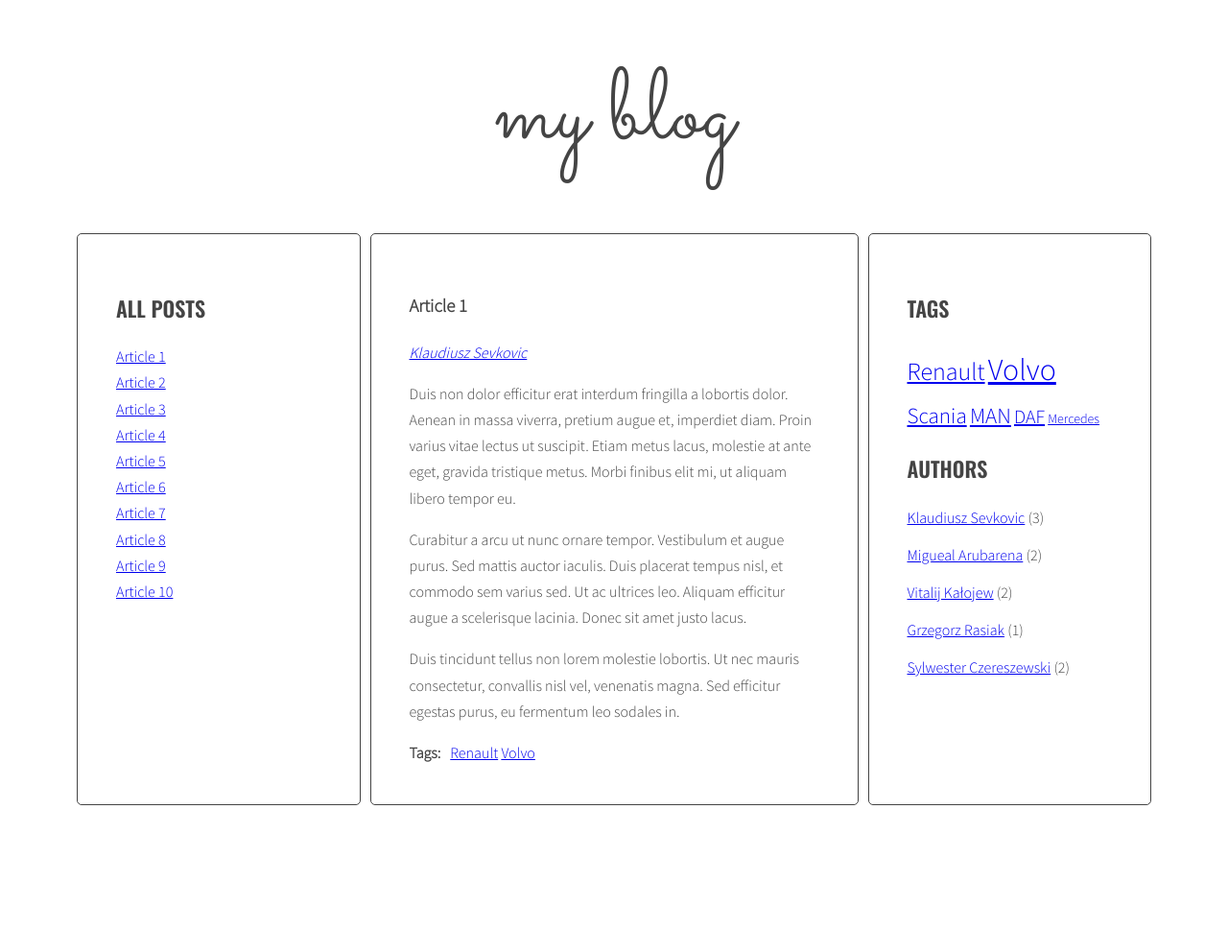
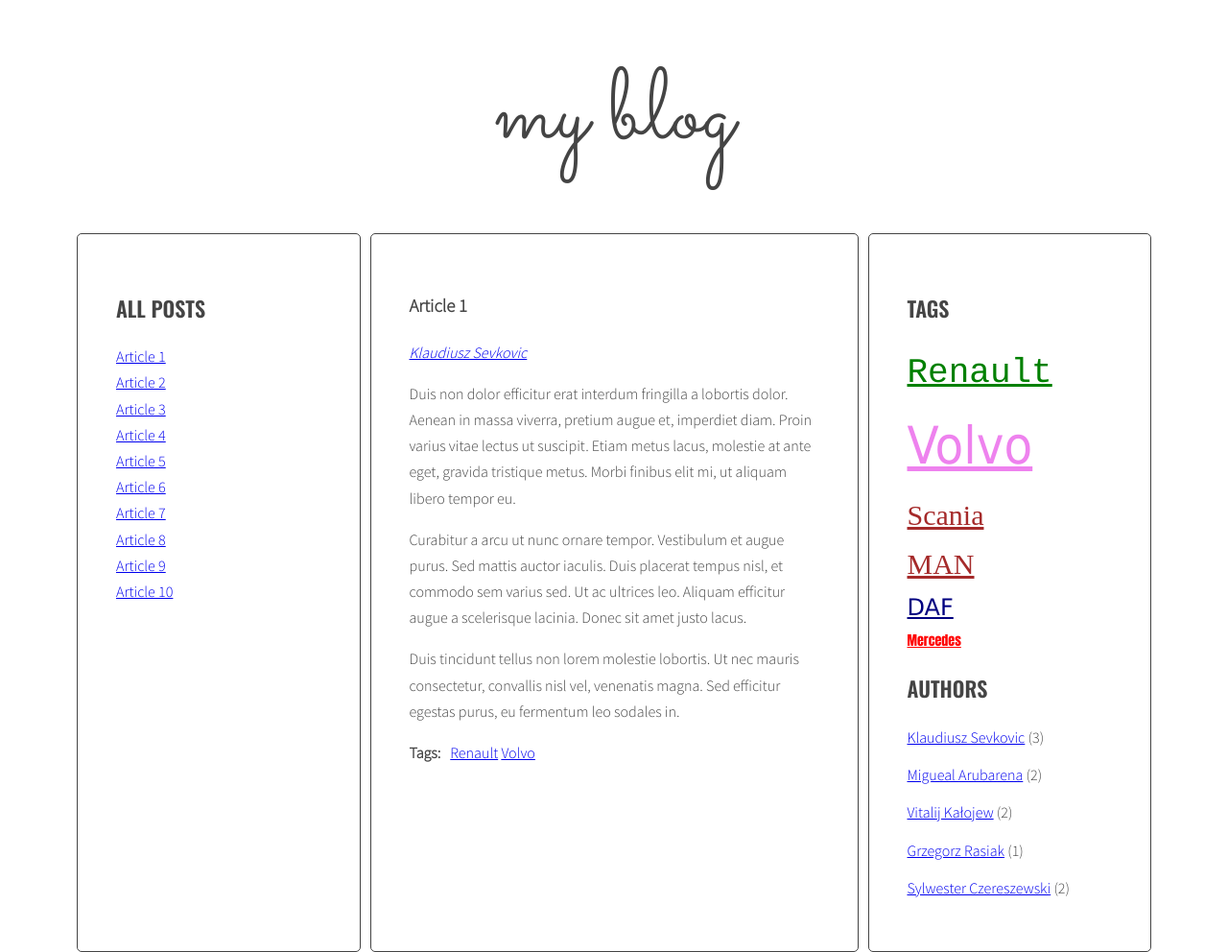
Before and after one commit to piotrek69kk/javascript-blog, a website: page index.html in a window 1280 px wide. Shown: the whole page at 96% size. Before the commit the page ends 847 px from the top, so only its background shows below. Drawn offline with nearby package versions, Linux system fonts and the light colour scheme.

Commit message:
add corrections

```diff
--- a/js/script.js
+++ b/js/script.js
@@ -123,7 +123,7 @@
     let allTagsHTML = '';
     /* START LOOP: for each tag: */
     for(let tag in allTags) {
-      const tagLinkHTML = '<a href="#tag-' + tag + '" class="' + calculateTagClass(allTags[tag], tagsParams) + '">' + tag + '</a> '
+      const tagLinkHTML = '<li><a href="#tag-' + tag + '" class="' + calculateTagClass(allTags[tag], tagsParams) + '">' + tag + '</a> </li>'
       allTagsHTML += tagLinkHTML;
     /* END LOOP: for each tag: */
     }
--- a/sass/style.scss
+++ b/sass/style.scss
@@ -118,3 +118,29 @@ body {
     margin: 0 10px 0 0;
   }
 }
+  .tag-size-1 {
+    font-size: 14px;
+    color: red;
+    font-family: Impact, Haettenschweiler, 'Arial Narrow Bold', sans-serif;
+  }
+  .tag-size-2 {
+    font-size: 24px;
+    color: navy;
+    font-family: 'Lucida Sans', 'Lucida Sans Regular', 'Lucida Grande', 'Lucida Sans Unicode', Geneva, Verdana, sans-serif;
+  }
+  .tag-size-3 {
+    font-size: 30px;
+    color: brown;
+    font-family: 'Times New Roman', Times, serif;
+  }
+  .tag-size-4 {
+    font-size: 36px;
+    color: green;
+    font-family: courier;
+
+  }
+  .tag-size-5 {
+    font-size: 54px;
+    color: violet;
+    font-family: tahoma;
+  }
```
Also changed, not shown: css/style.css.
